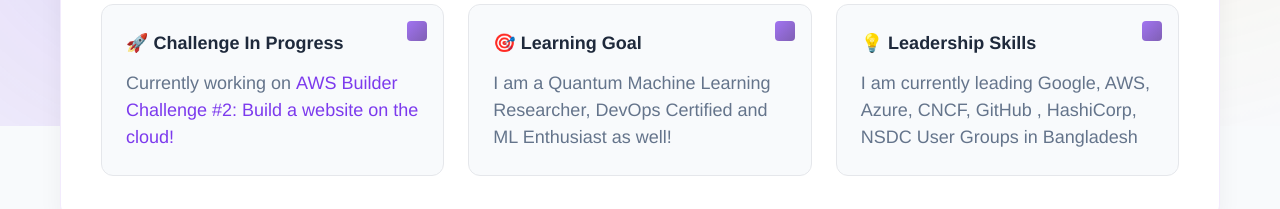
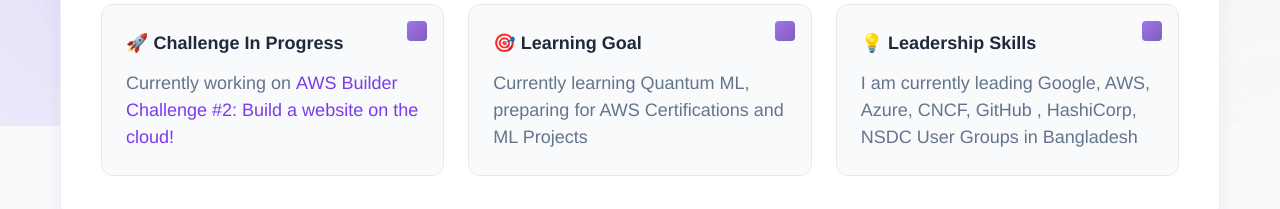
Before and after one commit to Imtiaz1234/my-builder-challenge-website, a plain HTML site: page index.html in a window 1280 px wide. Shown: the part 693-902 px from the top of the page. Drawn offline with Linux system fonts and the light colour scheme; a script that the page names is missing.

Commit message:
Update fun fact
Changed second fun fact to be more interesting

```diff
--- a/index.html
+++ b/index.html
@@ -24,7 +24,7 @@
                 </div>
                 <div class="fact-card">
                     <h4>🎯 Learning Goal</h4>
-                    <p>I am a Quantum Machine Learning Researcher, DevOps Certified and ML Enthusiast as well!</p>
+                    <p>Currently learning Quantum ML, preparing for AWS Certifications and ML Projects</p>
                 </div>
                 <div class="fact-card">
                     <h4>💡 Leadership Skills</h4>
```
